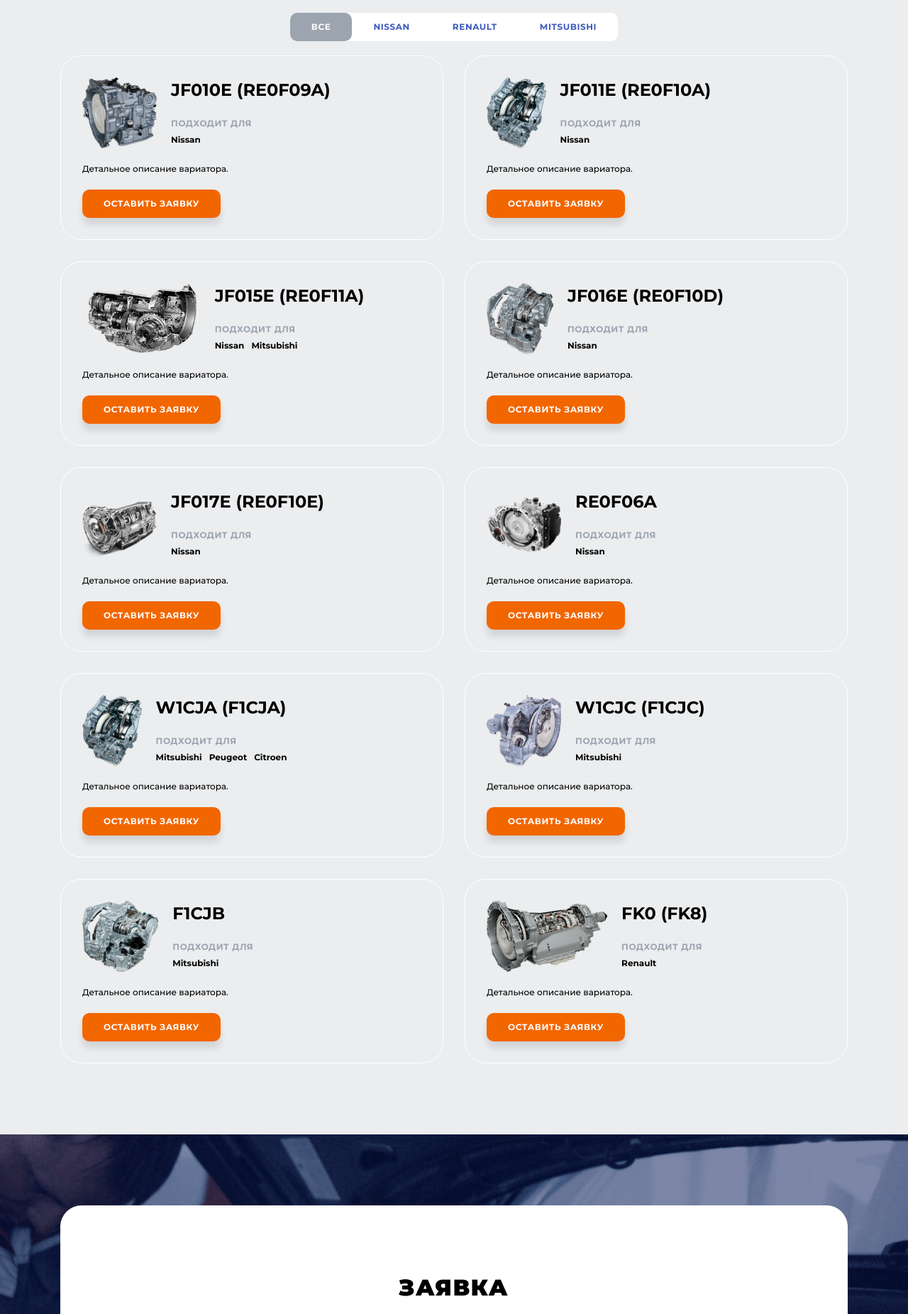
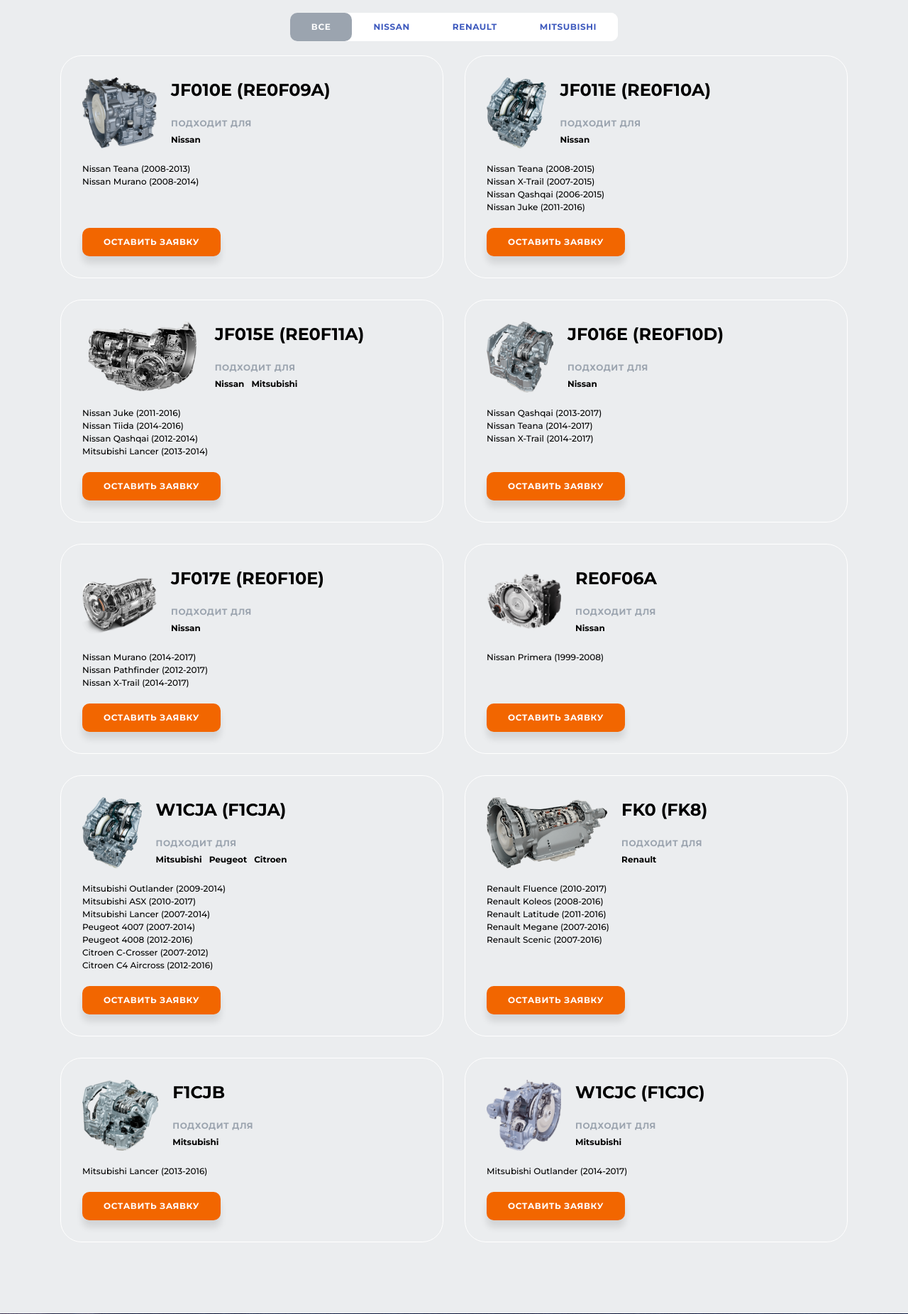
Before and after one commit to V1ranch1/union, a PHP site: page / in a window 1280 px wide. Shown: the part 3102-4953 px from the top of the page at 71% size. Run offline with PHP 8.4, Linux system fonts and the light colour scheme.

Commit message:
Добавили описание в каталог

```diff
--- a/pages/main.php
+++ b/pages/main.php
@@ -193,7 +193,10 @@
                             </div>
                         </div>
                     </div>
-                    <p class="catalogItemText">Детальное описание вариатора.</p>
+                    <p class="catalogItemText">
+                        Nissan Teana (2008-2013)<br>
+                        Nissan Murano (2008-2014)
+                    </p>
                     <a class="button catalogItemButton scrollTo" href="#order">Оставить заявку</a>
                 </div>
             </li>
@@ -211,7 +214,12 @@
                             </div>
                         </div>
                     </div>
-                    <p class="catalogItemText">Детальное описание вариатора.</p>
+                    <p class="catalogItemText">
+                        Nissan Teana (2008-2015)<br>
+                        Nissan X-Trail (2007-2015)<br>
+                        Nissan Qashqai (2006-2015)<br>
+                        Nissan Juke (2011-2016)
+                    </p>
                     <a class="button catalogItemButton scrollTo" href="#order">Оставить заявку</a>
                 </div>
             </li>
@@ -230,7 +238,12 @@
                             </div>
                         </div>
                     </div>
-                    <p class="catalogItemText">Детальное описание вариатора.</p>
+                    <p class="catalogItemText">
+                        Nissan Juke (2011-2016)<br>
+                        Nissan Tiida (2014-2016)<br>
+                        Nissan Qashqai (2012-2014)<br>
+                        Mitsubishi Lancer (2013-2014)
+                    </p>
                     <a class="button catalogItemButton scrollTo" href="#order">Оставить заявку</a>
                 </div>
             </li>
@@ -248,7 +261,11 @@
                             </div>
                         </div>
                     </div>
-                    <p class="catalogItemText">Детальное описание вариатора.</p>
+                    <p class="catalogItemText">
+                        Nissan Qashqai (2013-2017)<br>
+                        Nissan Teana (2014-2017)<br>
+                        Nissan X-Trail (2014-2017)
+                    </p>
                     <a class="button catalogItemButton scrollTo" href="#order">Оставить заявку</a>
                 </div>
             </li>
@@ -266,7 +283,11 @@
                             </div>
                         </div>
                     </div>
-                    <p class="catalogItemText">Детальное описание вариатора.</p>
+                    <p class="catalogItemText">
+                        Nissan Murano (2014-2017)<br>
+                        Nissan Pathfinder (2012-2017)<br>
+                        Nissan X-Trail (2014-2017)
+                    </p>
                     <a class="button catalogItemButton scrollTo" href="#order">Оставить заявку</a>
                 </div>
             </li>
@@ -284,7 +305,9 @@
                             </div>
                         </div>
                     </div>
-                    <p class="catalogItemText">Детальное описание вариатора.</p>
+                    <p class="catalogItemText">
+                        Nissan Primera (1999-2008)
+                    </p>
                     <a class="button catalogItemButton scrollTo" href="#order">Оставить заявку</a>
                 </div>
             </li>
@@ -304,7 +327,59 @@
                             </div>
                         </div>
                     </div>
-                    <p class="catalogItemText">Детальное описание вариатора.</p>
+                    <p class="catalogItemText">
+                        Mitsubishi Outlander (2009-2014)<br>
+                        Mitsubishi ASX (2010-2017)<br>
+                        Mitsubishi Lancer (2007-2014)<br>
+                        Peugeot 4007 (2007-2014)<br>
+                        Peugeot 4008 (2012-2016)<br>
+                        Citroen C-Crosser (2007-2012)<br>
+                        Citroen C4 Aircross (2012-2016)
+                    </p>
+                    <a class="button catalogItemButton scrollTo" href="#order">Оставить заявку</a>
+                </div>
+            </li>
+            <li class="catalogItem" data-filter="renault">
+                <div class="catalogItemInner">
+                    <div class="catalogItemInfo">
+                        <img class="catalogItemImage" src="./images/variators/FK0(FK8).png" alt="FK0(FK8)">
+                        <div class="catalogItemModel">
+                            <span class="catalogItemModelCaption">FK0 (FK8)</span>
+                            <div class="catalogItemModelCars">
+                                <span class="catalogItemModelCarsCaption">Подходит для</span>
+                                <ul class="catalogItemModelCarsList">
+                                    <li class="catalogItemModelCarsItem">Renault</li>
+                                </ul>
+                            </div>
+                        </div>
+                    </div>
+                    <p class="catalogItemText">
+                        Renault Fluence (2010-2017)<br>
+                        Renault Koleos (2008-2016)<br>
+                        Renault Latitude (2011-2016)<br>
+                        Renault Megane (2007-2016)<br>
+                        Renault Scenic (2007-2016)
+                    </p>
+                    <a class="button catalogItemButton scrollTo" href="#order">Оставить заявку</a>
+                </div>
+            </li>
+            <li class="catalogItem" data-filter="mitsubishi">
+                <div class="catalogItemInner">
+                    <div class="catalogItemInfo">
+                        <img class="catalogItemImage" src="./images/variators/F1CJB.png" alt="F1CJB">
+                        <div class="catalogItemModel">
+                            <span class="catalogItemModelCaption">F1CJB</span>
+                            <div class="catalogItemModelCars">
+                                <span class="catalogItemModelCarsCaption">Подходит для</span>
+                                <ul class="catalogItemModelCarsList">
+                                    <li class="catalogItemModelCarsItem">Mitsubishi</li>
+                                </ul>
+                            </div>
+                        </div>
+                    </div>
+                    <p class="catalogItemText">
+                        Mitsubishi Lancer (2013-2016)
+                    </p>
                     <a class="button catalogItemButton scrollTo" href="#order">Оставить заявку</a>
                 </div>
             </li>
@@ -322,43 +397,9 @@
                             </div>
                         </div>
                     </div>
-                    <p class="catalogItemText">Детальное описание вариатора.</p>
-                    <a class="button catalogItemButton scrollTo" href="#order">Оставить заявку</a>
-                </div>
-            </li>
-            <li class="catalogItem" data-filter="mitsubishi">
-                <div class="catalogItemInner">
-                    <div class="catalogItemInfo">
-                        <img class="catalogItemImage" src="./images/variators/F1CJB.png" alt="F1CJB">
-                        <div class="catalogItemModel">
-                            <span class="catalogItemModelCaption">F1CJB</span>
-                            <div class="catalogItemModelCars">
-                                <span class="catalogItemModelCarsCaption">Подходит для</span>
-                                <ul class="catalogItemModelCarsList">
-                                    <li class="catalogItemModelCarsItem">Mitsubishi</li>
-                                </ul>
-                            </div>
-                        </div>
-                    </div>
-                    <p class="catalogItemText">Детальное описание вариатора.</p>
-                    <a class="button catalogItemButton scrollTo" href="#order">Оставить заявку</a>
-                </div>
-            </li>
-            <li class="catalogItem" data-filter="renault">
-                <div class="catalogItemInner">
-                    <div class="catalogItemInfo">
-                        <img class="catalogItemImage" src="./images/variators/FK0(FK8).png" alt="FK0(FK8)">
-                        <div class="catalogItemModel">
-                            <span class="catalogItemModelCaption">FK0 (FK8)</span>
-                            <div class="catalogItemModelCars">
-                                <span class="catalogItemModelCarsCaption">Подходит для</span>
-                                <ul class="catalogItemModelCarsList">
-                                    <li class="catalogItemModelCarsItem">Renault</li>
-                                </ul>
-                            </div>
-                        </div>
-                    </div>
-                    <p class="catalogItemText">Детальное описание вариатора.</p>
+                    <p class="catalogItemText">
+                        Mitsubishi Outlander (2014-2017)
+                    </p>
                     <a class="button catalogItemButton scrollTo" href="#order">Оставить заявку</a>
                 </div>
             </li>
```
